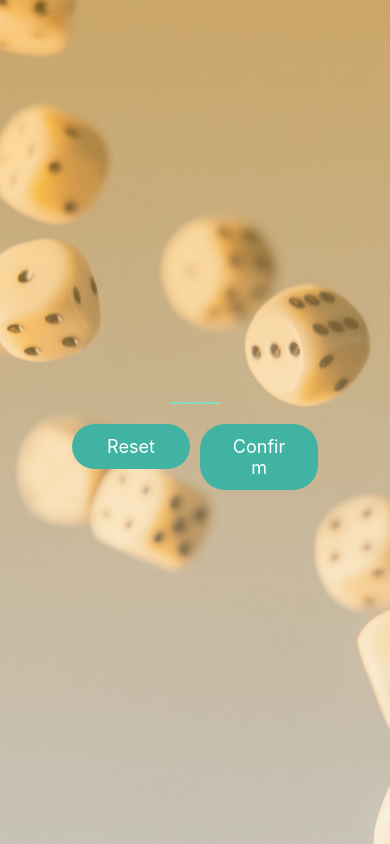
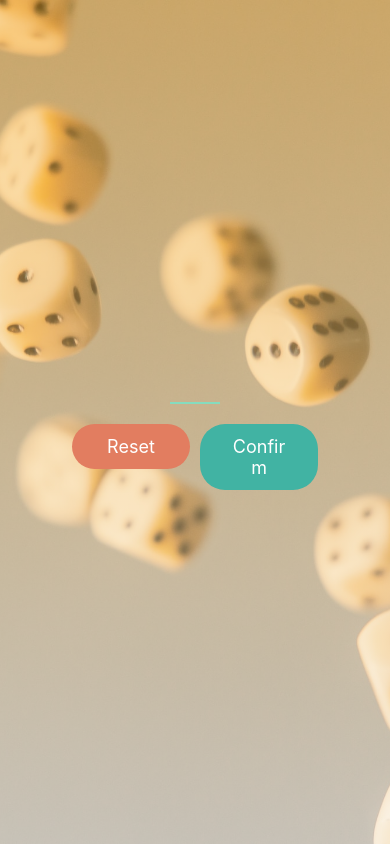
Before and after one commit to jakeRPowell/numberGuessing, a React Native app: screen / in a window 390 px wide. Built offline with nearby package versions, Linux system fonts and the light colour scheme.

Commit message:
start on gamescreen

```diff
--- a/App.js
+++ b/App.js
@@ -1,6 +1,12 @@
 import React, { useState } from 'react';
 import { StatusBar } from 'expo-status-bar';
-import { ImageBackground, StyleSheet, Text, View } from 'react-native';
+import {
+  ImageBackground,
+  SafeAreaView,
+  StyleSheet,
+  Text,
+  View,
+} from 'react-native';
 import { LinearGradient } from 'expo-linear-gradient';
 import StartGameScreen from './screens/StartGameScreen';
 import GameScreen from './screens/GameScreen';
@@ -20,6 +26,7 @@ export default function App() {
         style={styles.root}
         imageStyle={styles.backgroundImage}
       >
+        <SafeAreaView style={styles.root}>
           <StatusBar style="light" />
           <View style={styles.rootInner}>
             {userNumber ? (
@@ -28,6 +35,7 @@ export default function App() {
               <StartGameScreen onPickNumber={pickedNumberHandler} />
             )}
           </View>
+        </SafeAreaView>
       </ImageBackground>
     </LinearGradient>
   );
--- /dev/null
+++ b/components/Title.tsx
@@ -0,0 +1,30 @@
+import { ReactNode } from 'react';
+import { StyleSheet, Text, View } from 'react-native';
+
+type Props = {
+  children: ReactNode;
+  color?: string;
+};
+
+export default function Title({ children, color = '#41b3a3' }: Props) {
+  return (
+    <View style={styles.titleView}>
+      <Text style={[styles.titleText, { color: color }]}>{children}</Text>
+    </View>
+  );
+}
+
+const styles = StyleSheet.create({
+  titleView: {
+    alignItems: 'center',
+    justifyContent: 'center',
+    flex: 1,
+    width: '100%',
+    gap: 20,
+  },
+  titleText: {
+    fontSize: 20,
+    marginVertical: 10,
+    fontWeight: 'bold',
+  },
+});
--- a/screens/GameScreen.tsx
+++ b/screens/GameScreen.tsx
@@ -1,10 +1,11 @@
 import { View, Text, StyleSheet } from 'react-native';
 import React from 'react';
+import Title from '../components/Title';
 
 export default function GameScreen() {
   return (
     <View style={styles.screen}>
-      <Text>GameScreen</Text>
+      <Title>Opponent's guess</Title>
     </View>
   );
 }
@@ -17,4 +18,8 @@ const styles = StyleSheet.create({
     width: '100%',
     gap: 20,
   },
+  title: {
+    fontSize: 20,
+    marginVertical: 10,
+  },
 });
--- a/screens/StartGameScreen.tsx
+++ b/screens/StartGameScreen.tsx
@@ -44,7 +44,9 @@ export default function StartGameScreen({ onPickNumber }: Props) {
       />
 
       <View style={styles.buttonContainer}>
-        <PrimaryButton onPress={reset}>Reset</PrimaryButton>
+        <PrimaryButton backgroundColor="#e27d60" onPress={reset}>
+          Reset
+        </PrimaryButton>
         <PrimaryButton onPress={confirmInputHandler}>Confirm</PrimaryButton>
       </View>
     </View>
```
Lines whose indentation alone changed are shown as unchanged.
